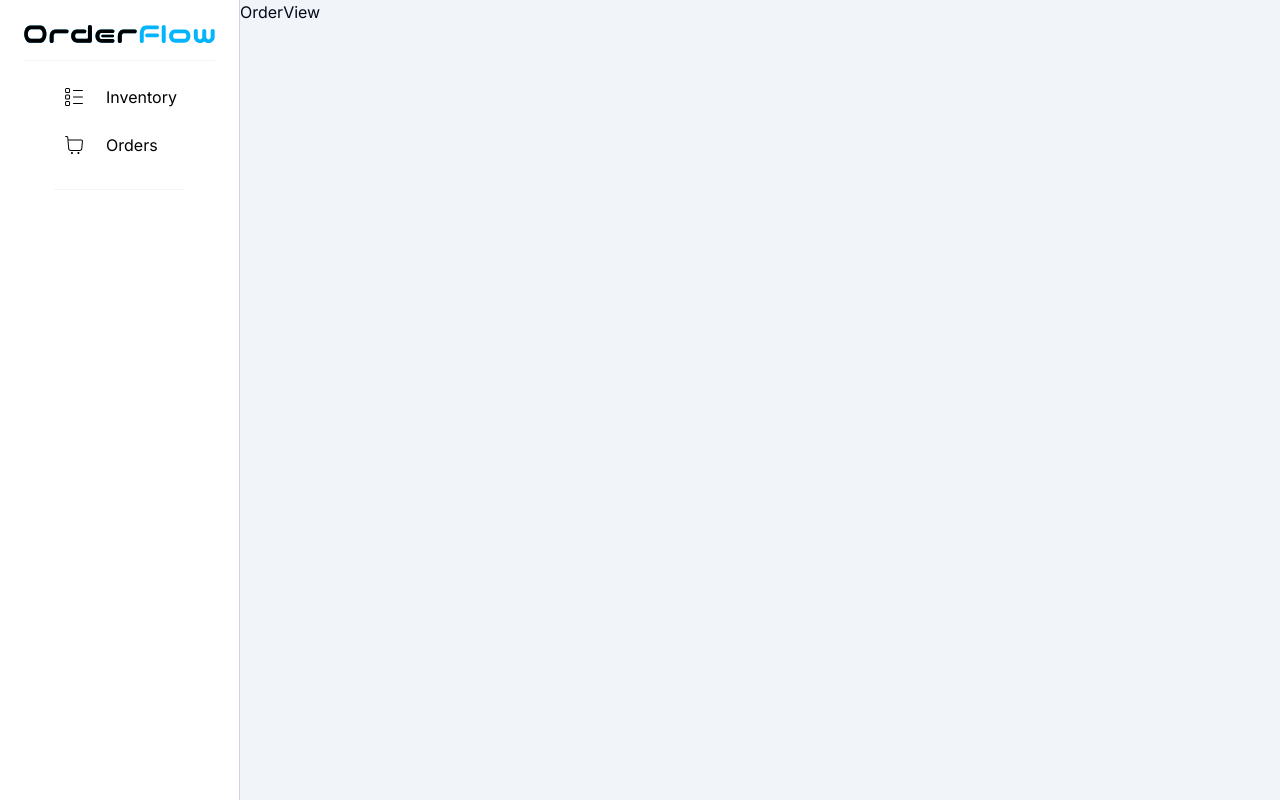
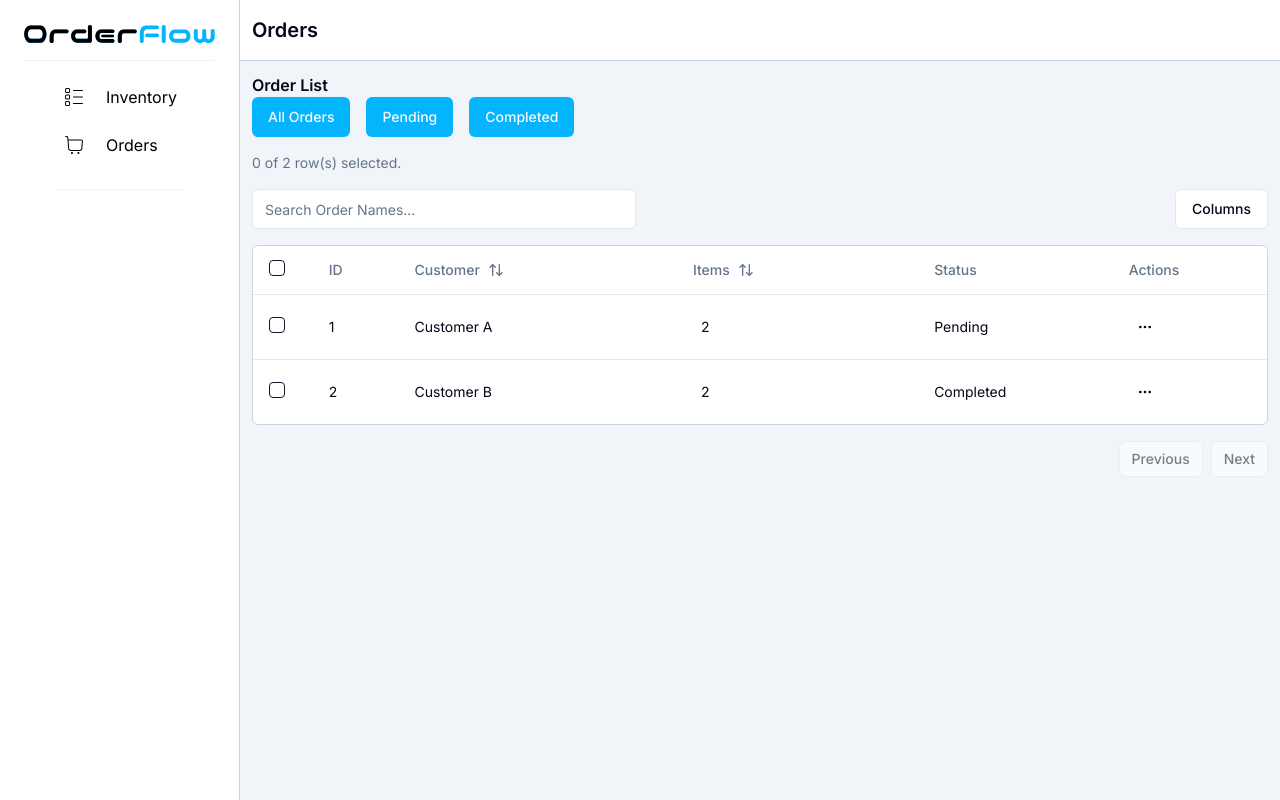
Before and after one commit to Shivd131/next-orderflow, a Next.js app: page /orders-view in a window 1280 px wide. Built offline with nearby package versions, Linux system fonts and the light colour scheme.

Commit message:
orders-view functionality

```diff
--- a/src/app/inventory-view/page.tsx
+++ b/src/app/inventory-view/page.tsx
@@ -2,7 +2,7 @@
 
 import { RootState } from '../../lib/store';
 import React, { useState } from 'react';
-import { useSelector} from 'react-redux';
+import { useSelector } from 'react-redux';
 import { Button } from "@/components/ui/button";
 import { columns } from "./columns";
 import { DataTable } from '@/components/ui/data-table';
@@ -55,7 +55,7 @@ const InventoryView = () => {
             Out of Stock
           </Button>
         </div>
-        <DataTable columns={columns} data={filteredItems} />
+        <DataTable columns={columns} data={filteredItems} parameter='name' />
       </div>
     </div>
   );
--- /dev/null
+++ b/src/app/orders-view/columns.tsx
@@ -0,0 +1,121 @@
+import React from 'react';
+import { ColumnDef } from "@tanstack/react-table";
+import { MoreHorizontal, ArrowUpDown } from "lucide-react";
+import { Button } from "@/components/ui/button";
+import { Checkbox } from "@/components/ui/checkbox";
+import {
+    DropdownMenu,
+    DropdownMenuContent,
+    DropdownMenuItem,
+    DropdownMenuLabel,
+    DropdownMenuSeparator,
+    DropdownMenuTrigger,
+} from "@/components/ui/dropdown-menu";
+import { toast } from "sonner";
+
+export type Order = {
+    id: number;
+    customer: string;
+    items: { id: number; name: string; quantity: number }[];
+    status: 'Pending' | 'Completed' | 'Cancelled';
+};
+
+export const columns: ColumnDef<Order>[] = [
+    {
+        id: "select",
+        header: ({ table }) => (
+            <Checkbox
+                checked={
+                    table.getIsAllPageRowsSelected() ||
+                    (table.getIsSomePageRowsSelected() && "indeterminate")
+                }
+                onCheckedChange={(value) => table.toggleAllPageRowsSelected(!!value)}
+                aria-label="Select all"
+            />
+        ),
+        cell: ({ row }) => (
+            <Checkbox
+                checked={row.getIsSelected()}
+                onCheckedChange={(value) => row.toggleSelected(!!value)}
+                aria-label="Select row"
+            />
+        ),
+        enableSorting: false,
+        enableHiding: false,
+    },
+    {
+        accessorKey: "id",
+        header: "ID",
+    },
+    {
+        accessorKey: "customer",
+        header: ({ column }) => (
+            <Button
+                variant="ghost"
+                className="relative -left-4"
+                onClick={() => column.toggleSorting(column.getIsSorted() === "asc")}
+            >
+                Customer
+                <ArrowUpDown className="ml-2 h-4 w-4" />
+            </Button>
+        ),
+    },
+    {
+        accessorKey: "items",
+        header: ({ column }) => (
+            <Button
+                variant="ghost"
+                className="relative -left-6"
+                onClick={() => column.toggleSorting(column.getIsSorted() === "asc")}
+            >
+                Items
+                <ArrowUpDown className="ml-2 h-4 w-4" />
+            </Button>
+        ),
+        cell: ({ row }) => row.original.items.length,
+
+    },
+    {
+        accessorKey: "status",
+        header: "Status"
+    },
+    {
+        id: "actions",
+        header: "Actions",
+        cell: ({ row }) => {
+            const order = row.original;
+
+            return (
+                <DropdownMenu>
+                    <DropdownMenuTrigger asChild>
+                        <Button variant="ghost" className="h-8 w-8 p-0">
+                            <span className="sr-only">Open menu</span>
+                            <MoreHorizontal className="h-4 w-4" />
+                        </Button>
+                    </DropdownMenuTrigger>
+                    <DropdownMenuContent align="end">
+                        <DropdownMenuLabel>Actions</DropdownMenuLabel>
+                        <DropdownMenuItem
+                            onClick={() => {
+                                navigator.clipboard.writeText(order.id.toString());
+                                toast("ID copied successfully!");
+                            }}
+                        >
+                            Copy Order ID
+                        </DropdownMenuItem>
+                        <DropdownMenuSeparator />
+                        {/* <DropdownMenuItem>Edit Order</DropdownMenuItem> */}
+                        {/* <DropdownMenuItem
+                            className="text-red-500"
+                            onClick={() => {
+                                console.log("delete progess")
+                            }}
+                        >
+                            Delete Order
+                        </DropdownMenuItem> */}
+                    </DropdownMenuContent>
+                </DropdownMenu>
+            );
+        },
+    },
+];
--- a/src/app/orders-view/page.tsx
+++ b/src/app/orders-view/page.tsx
@@ -1,9 +1,64 @@
-import React from 'react'
+// src/app/orders/page.tsx
 
-const OrderView = () => {
+'use client';
+
+import { RootState } from '../../lib/store';
+import React, { useState } from 'react';
+import { useSelector, useDispatch } from 'react-redux';
+import { Button } from "@/components/ui/button";
+import { columns } from "./columns";
+import { DataTable } from '@/components/ui/data-table';
+
+const OrdersView = () => {
+    const orders = useSelector((state: RootState) => state.orders.orders);
+    const [filter, setFilter] = useState<'all' | 'pending' | 'completed'>('all');
+
+    const handleFilterChange = (newFilter: 'all' | 'pending' | 'completed') => {
+        setFilter(newFilter);
+    };
+
+    const filteredOrders = orders.filter(order => {
+        if (filter === 'pending') {
+            return order.status === 'Pending';
+        } else if (filter === 'completed') {
+            return order.status === 'Completed';
+        }
+        return true;
+    });
+
     return (
-        <div>OrderView</div>
-    )
-}
+        <div>
+            <div className='flex justify-between items-center bg-white px-3 py-4 border-b border-slate-300'>
+                <div className='flex items-center gap-10 '>
+                    <h2 className='text-xl font-semibold'>Orders</h2>
+                </div>
+            </div>
+            <div className='p-3'>
+                <h2 className='font-semibold'>Order List</h2>
+                <div className="flex gap-4 mb-4">
+                    <Button
+                        className='bg-[#04B4FC] focus:bg-black'
+                        onClick={() => handleFilterChange('all')}
+                    >
+                        All Orders
+                    </Button>
+                    <Button
+                        className='bg-[#04B4FC] focus:bg-black'
+                        onClick={() => handleFilterChange('pending')}
+                    >
+                        Pending
+                    </Button>
+                    <Button
+                        className='bg-[#04B4FC] focus:bg-black'
+                        onClick={() => handleFilterChange('completed')}
+                    >
+                        Completed
+                    </Button>
+                </div>
+                <DataTable columns={columns} data={filteredOrders} parameter='customer' />
+            </div>
+        </div>
+    );
+};
 
-export default OrderView
+export default OrdersView;
--- a/src/components/ui/data-table.tsx
+++ b/src/components/ui/data-table.tsx
@@ -33,6 +33,7 @@ import {
 interface DataTableProps<TData, TValue> {
     columns: ColumnDef<TData, TValue>[]
     data: TData[]
+    parameter: string
 }
 
 import { Button } from "@/components/ui/button"
@@ -41,6 +42,7 @@ import { Input } from "@/components/ui/input"
 export function DataTable<TData, TValue>({
     columns,
     data,
+    parameter
 }: DataTableProps<TData, TValue>) {
 
     //states
@@ -83,9 +85,9 @@ export function DataTable<TData, TValue>({
             <div className="flex items-center py-4">
                 <Input
                     placeholder="Search Order Names..."
-                    value={(table.getColumn("name")?.getFilterValue() as string) ?? ""}
+                    value={(table.getColumn(parameter)?.getFilterValue() as string) ?? ""}
                     onChange={(event) =>
-                        table.getColumn("name")?.setFilterValue(event.target.value)
+                        table.getColumn(parameter)?.setFilterValue(event.target.value)
                     }
                     className="max-w-sm"
                 />
--- /dev/null
+++ b/src/lib/features/orders/ordersSlice.ts
@@ -0,0 +1,64 @@
+import { createSlice, PayloadAction } from '@reduxjs/toolkit';
+
+type OrderItem = {
+    id: number;
+    name: string;
+    quantity: number;
+};
+
+type Order = {
+    id: number;
+    customer: string;
+    items: OrderItem[];
+    status: 'Pending' | 'Completed' | 'Cancelled';
+};
+
+type OrdersState = {
+    orders: Order[];
+};
+
+const initialState: OrdersState = {
+    orders: [
+        {
+            id: 1,
+            customer: "Customer A",
+            items: [
+                { id: 1, name: "Item 1", quantity: 5 },
+                { id: 2, name: "Item 2", quantity: 3 },
+            ],
+            status: "Pending",
+        },
+        {
+            id: 2,
+            customer: "Customer B",
+            items: [
+                { id: 1, name: "Item 1", quantity: 2 },
+                { id: 3, name: "Item 3", quantity: 1 },
+            ],
+            status: "Completed",
+        },
+    ],
+};
+
+const ordersSlice = createSlice({
+    name: 'orders',
+    initialState,
+    reducers: {
+        addOrder: (state, action: PayloadAction<Order>) => {
+            state.orders.push(action.payload);
+        },
+        updateOrder: (state, action: PayloadAction<Order>) => {
+            const index = state.orders.findIndex(order => order.id === action.payload.id);
+            if (index !== -1) {
+                state.orders[index] = action.payload;
+            }
+        },
+        deleteOrder: (state, action: PayloadAction<number>) => {
+            state.orders = state.orders.filter(order => order.id !== action.payload);
+        },
+    },
+});
+
+export const { addOrder, updateOrder, deleteOrder } = ordersSlice.actions;
+
+export default ordersSlice.reducer;
--- a/src/lib/store.ts
+++ b/src/lib/store.ts
@@ -2,6 +2,7 @@ import { configureStore, combineReducers } from '@reduxjs/toolkit';
 import inventoryReducer from './features/inventory/inventorySlice';
 import { persistReducer, persistStore } from 'redux-persist'
 import storage from 'redux-persist/lib/storage'
+import ordersSlice from './features/orders/ordersSlice';
 
 const persistConfig = {
     key: 'root',
@@ -10,7 +11,7 @@ const persistConfig = {
 }
 
 //method used to combine multiple reducers
-const rootReducer = combineReducers({ inventory: inventoryReducer })
+const rootReducer = combineReducers({ inventory: inventoryReducer, orders: ordersSlice })
 
 //wrapping persistance with the config written above
 const persistedReducer = persistReducer(persistConfig, rootReducer)
```
